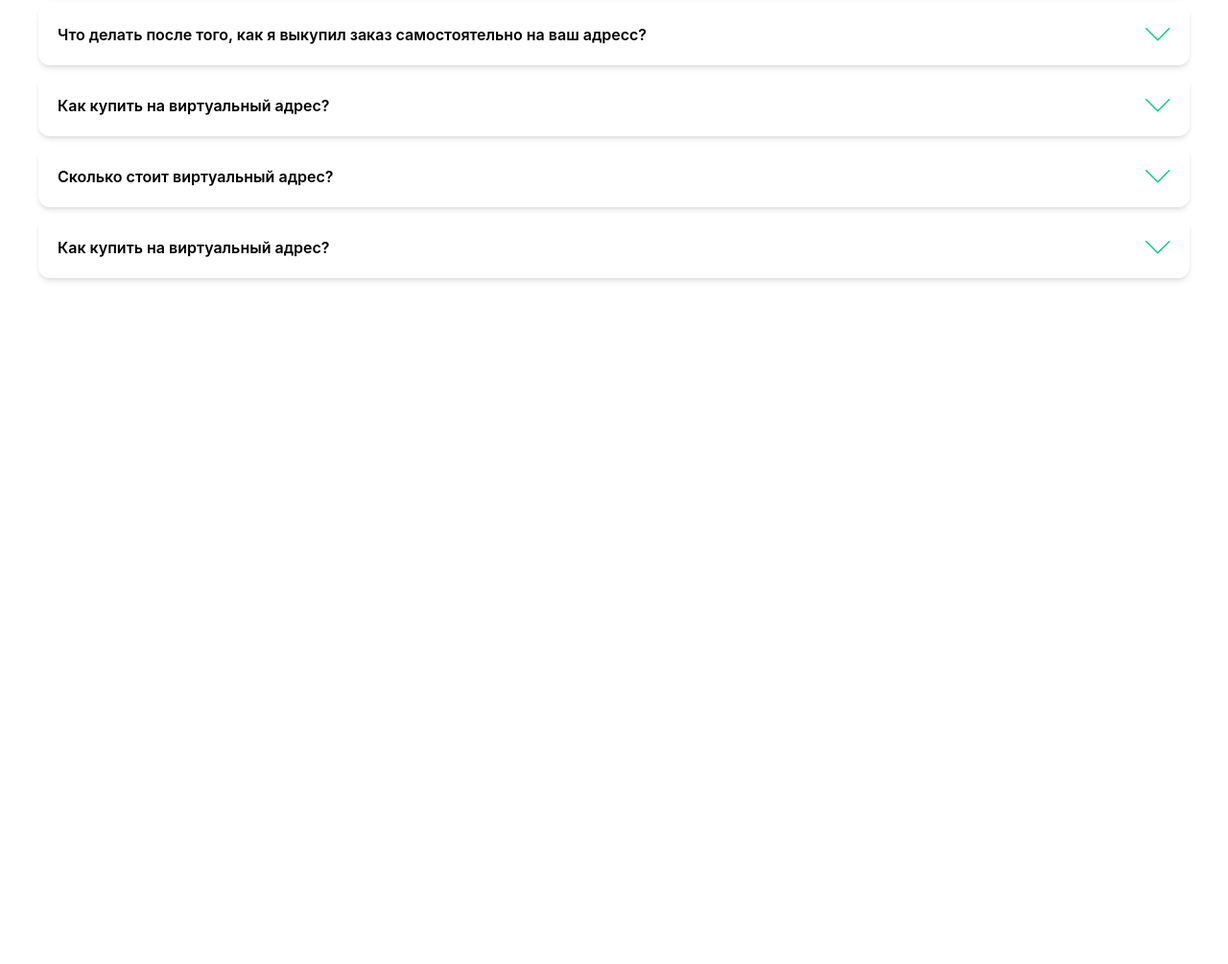
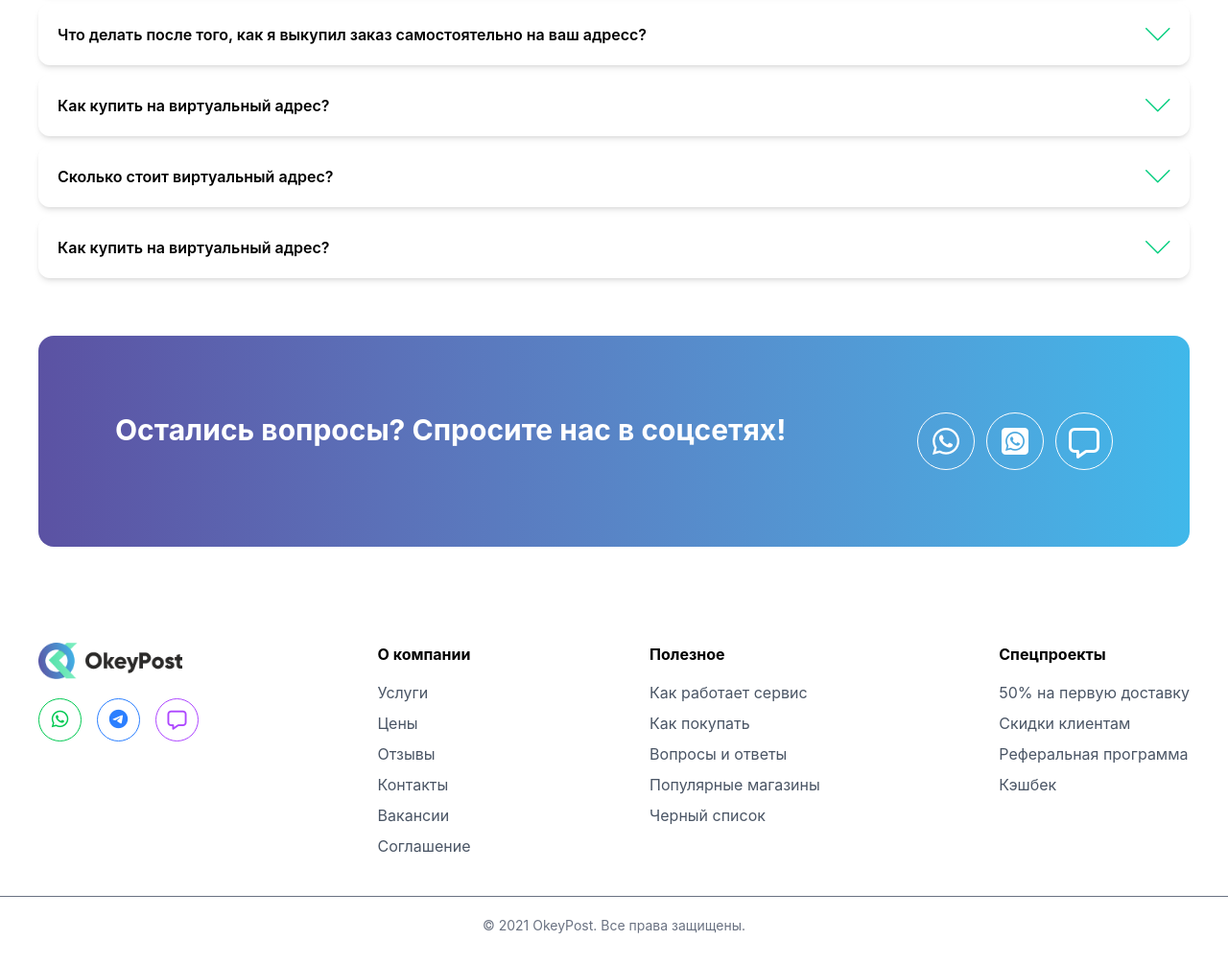
Before and after one commit to MuhammadzodaYunus/Team-work-, a website: page src/teamlead.html/index.html in a window 1280 px wide. Shown: the part 3923-4928 px from the top of the page at 96% size. Before the commit the page ends 4223 px from the top, so only its background shows below. Drawn offline with nearby package versions, Linux system fonts and the light colour scheme; files that its build step writes are made by us from their sources.

Commit message:
finished sec-page by teamlead

```diff
--- a/src/teamlead.html/index.html
+++ b/src/teamlead.html/index.html
@@ -224,7 +224,7 @@
             </div>
         </div>
 
-          <div>
+        <div>
             <h2 class="mt-[100px] mb-[20px] text-3xl font-bold">Оплата</h2>
             <div
                 class=" w-[100%] p-[20px] shadow-md flex items-center justify-between mb-[10px] rounded-[12px] font-semibold">
@@ -252,7 +252,7 @@
         </div>
 
 
-         <div>
+        <div>
             <h2 class="mt-[100px] mb-[20px] text-3xl font-bold">Общие вопросы</h2>
             <div
                 class=" w-[100%] p-[20px] shadow-md flex items-center justify-between mb-[10px] rounded-[12px] font-semibold">
@@ -308,7 +308,7 @@
 
 
 
-         <div>
+        <div>
             <h2 class="mt-[100px] mb-[20px] text-3xl font-bold">Посылки</h2>
             <div
                 class=" w-[100%] p-[20px] shadow-md flex items-center justify-between mb-[10px] rounded-[12px] font-semibold">
@@ -363,6 +363,99 @@
         </div>
     </section>
 
+
+    <article>
+        <div class="bg-gradient-to-r from-[#5B52A3] to-[#40B8EA] p-10 max-w-300 m-auto text-white rounded-2xl my-15">
+            <div class="lg:flex lg:justify-between lg:p-10">
+                <p class="lg:text-3xl font-bold">
+                    Остались вопросы? Спросите нас в соцсетях!
+                </p>
+                <div class="flex items-center gap-3">
+                    <div
+                        class="w-[60px] h-[60px] border-1 border-white rounded-[36px] text-white text-center text-[32px] flex items-center justify-center flex-col">
+                        <i class="fa-brands fa-whatsapp"></i>
+                    </div>
+                    <div
+                        class="w-[60px] h-[60px] border-1 border-white rounded-[36px] text-white text-center text-[32px] flex items-center justify-center flex-col">
+                        <i class="fa-brands fa-square-whatsapp"></i>
+                    </div>
+                    <div
+                        class="w-[60px] h-[60px] border-1 border-white rounded-[36px] text-white text-center text-[32px] flex items-center justify-center flex-col">
+                        <i class="fa-regular fa-message"></i>
+                    </div>
+                </div>
+            </div>
+        </div>
+    </article>
+
+
+    <footer class="mt-[100px] pb-[30px]">
+
+    <div class="max-w-[1200px] m-auto flex lg:flex-row flex-col justify-between gap-10">
+
+
+        <div class="flex flex-col gap-5 lg:items-start items-center">
+            <img src="./../teamlead.png/Лого.png" alt="logo" class="w-[150px]">
+
+            <div class="flex gap-4">
+                <div class="w-[45px] h-[45px] border rounded-full flex items-center justify-center text-green-500 text-xl">
+                    <i class="fa-brands fa-whatsapp"></i>
+                </div>
+
+                <div class="w-[45px] h-[45px] border rounded-full flex items-center justify-center text-blue-500 text-xl">
+                    <i class="fa-brands fa-telegram"></i>
+                </div>
+
+                <div class="w-[45px] h-[45px] border rounded-full flex items-center justify-center text-purple-500 text-xl">
+                    <i class="fa-regular fa-message"></i>
+                </div>
+            </div>
+        </div>
+
+        <div>
+            <h4 class="font-bold mb-4">О компании</h4>
+            <ul class="space-y-2 text-gray-600">
+                <li>Услуги</li>
+                <li>Цены</li>
+                <li>Отзывы</li>
+                <li>Контакты</li>
+                <li>Вакансии</li>
+                <li>Соглашение</li>
+            </ul>
+        </div>
+
+
+        <div>
+            <h4 class="font-bold mb-4">Полезное</h4>
+            <ul class="space-y-2 text-gray-600">
+                <li>Как работает сервис</li>
+                <li>Как покупать</li>
+                <li>Вопросы и ответы</li>
+                <li>Популярные магазины</li>
+                <li>Черный список</li>
+            </ul>
+        </div>
+
+
+        <div>
+            <h4 class="font-bold mb-4">Спецпроекты</h4>
+            <ul class="space-y-2 text-gray-600">
+                <li>50% на первую доставку</li>
+                <li>Скидки клиентам</li>
+                <li>Реферальная программа</li>
+                <li>Кэшбек</li>
+            </ul>
+        </div>
+
+    </div>
+
+
+    <div class="border-t mt-[40px] pt-[20px] text-center text-gray-500 text-sm">
+        © 2021 OkeyPost. Все права защищены.
+    </div>
+
+</footer>
+
 </body>
 
 </html>
```
